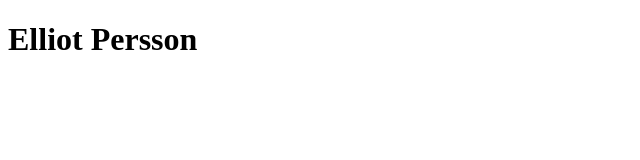
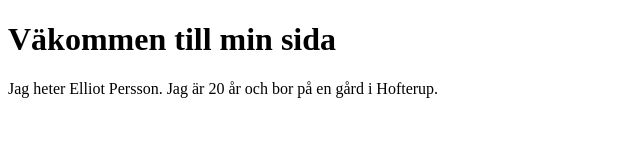
Before and after one commit to ElliotPersson/Group, a plain HTML site: page Elliot.html in a window 1280 px wide. Shown: the whole page, without its empty margins (0-640 px from the left). Drawn offline with Linux system fonts and the light colour scheme.

Commit message:
fourteenth commit

```diff
--- a/Elliot.html
+++ b/Elliot.html
@@ -3,9 +3,19 @@
 <head>
     <meta charset="UTF-8">
     <meta name="viewport" content="width=device-width, initial-scale=1.0">
-    <title>Document</title>
+    <title>Elliot</title>
 </head>
 <body>
-     <h1>Elliot Persson</h1>
-</body>
+
+     <h1>Väkommen till min sida</h1>
+
+
+
+<p>Jag heter Elliot Persson. Jag är 20 år och bor på en gård i Hofterup.
+     </p>
+
+
+    </body>
+
+
 </html>
```
